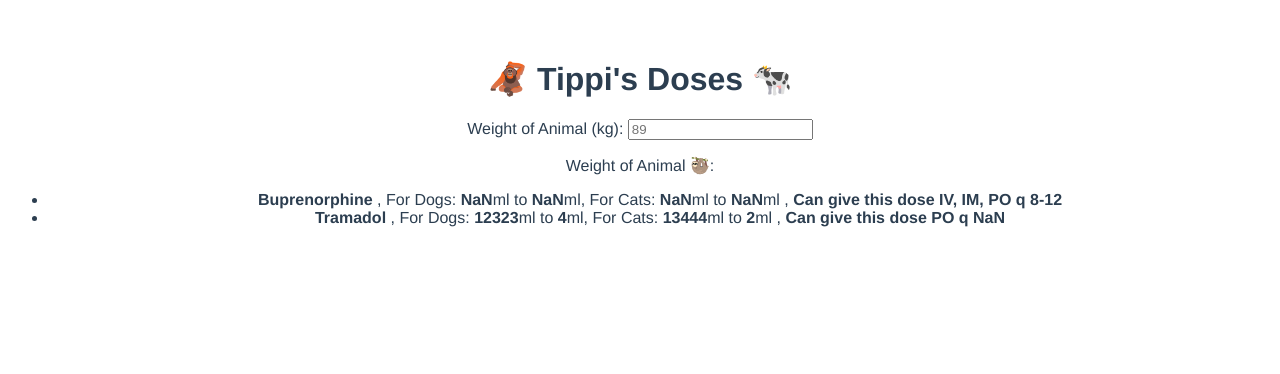
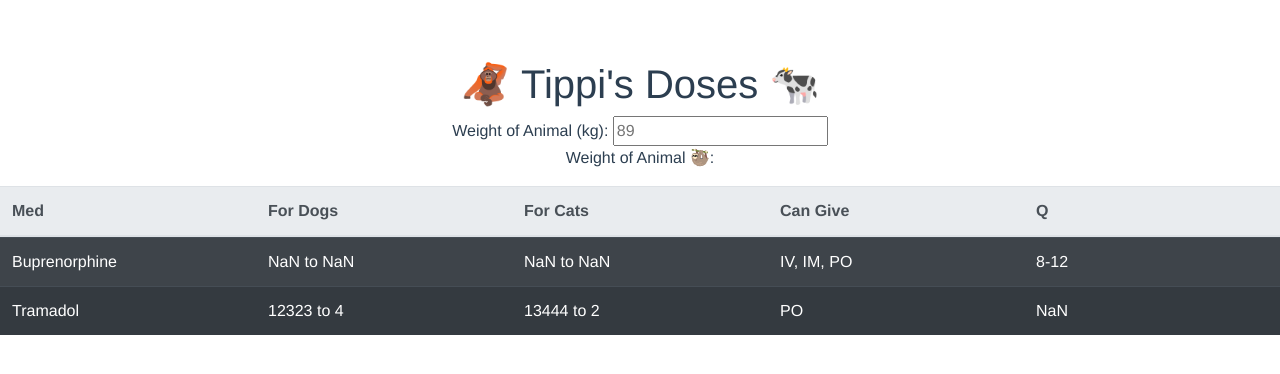
Before and after one commit to dannydenenberg/vet, a Vue app: page / in a window 1280 px wide. Shown: the top 374 px of the page. Built offline with nearby package versions, Linux system fonts and the light colour scheme.

Commit message:
bootstrap table

```diff
--- a/package.json
+++ b/package.json
@@ -8,6 +8,8 @@
     "lint": "vue-cli-service lint"
   },
   "dependencies": {
+    "bootstrap": "^4.4.1",
+    "bootstrap-vue": "^2.5.0",
     "core-js": "^3.6.4",
     "vue": "^2.6.11"
   },
--- a/src/App.vue
+++ b/src/App.vue
@@ -28,4 +28,8 @@ export default {
   color: #2c3e50;
   margin-top: 60px;
 }
+
+table {
+  text-align: left;
+}
 </style>
--- a/src/components/Doses.vue
+++ b/src/components/Doses.vue
@@ -1,6 +1,7 @@
 <template>
   <div>
-    <h1>🦧 Tippi's Doses 🐄</h1>Weight of Animal (kg):
+    <h1>🦧 Tippi's Doses 🐄</h1>
+    Weight of Animal (kg):
     <input
       pattern="[0-9]*"
       type="number"
@@ -13,12 +14,25 @@
       Weight of Animal 🦥:
       <strong>
         {{ weight }}
-        <span v-if="weight.length>0">kg</span>
+        <span v-if="weight.length > 0">kg</span>
       </strong>
     </p>
+    <b-table
+      striped
+      hover
+      :items="medicationsObjectsArrayToOutputStringsForTable"
+      :dark="true"
+      :fixed="true"
+      :headVariant="'light'"
+      :no-border-collapse="true"
+    ></b-table>
+
     <div class="results">
       <ul>
-        <li v-for="medication in arrayOfMedications" :key="medication.name">
+        <li
+          v-for="medication in arrayOfMedicationsProcess"
+          :key="medication.name"
+        >
           <Medication v-bind:info="medication" />
         </li>
       </ul>
@@ -36,12 +50,57 @@ export default {
   data() {
     return {
       weight: "",
-      test: { name: "heyoooo!" }
+      items: [
+        { age: 40, first_name: "Dickerson", last_name: "Macdonald" },
+        { age: 21, first_name: "Larsen", last_name: "Shaw" },
+        { age: 89, first_name: "Geneva", last_name: "Wilson" },
+        { age: 38, first_name: "Jami", last_name: "Carney" }
+      ]
     };
   },
   computed: {
+    /**
+     * Preprocessing for outputs.
+     */
+    medicationsObjectsArrayToOutputStringsForTable() {
+      const sigFigs = 2;
+      let medicationsObjectArray = this.arrayOfMedicationsProcess();
+
+      /*** Edit sig figs ***/
+      for (let i = 0; i < medicationsObjectArray.length; i++) {
+        medicationsObjectArray[i].dogs[0] = +medicationsObjectArray[
+          i
+        ].dogs[0].toFixed(sigFigs);
+        medicationsObjectArray[i].dogs[1] = +medicationsObjectArray[
+          i
+        ].dogs[1].toFixed(sigFigs);
+
+        medicationsObjectArray[i].cats[0] = +medicationsObjectArray[
+          i
+        ].cats[0].toFixed(sigFigs);
+        medicationsObjectArray[i].cats[1] = +medicationsObjectArray[
+          i
+        ].cats[1].toFixed(sigFigs);
+      }
+
+      let forTableArray = [];
+
+      /***** Package in strings for output nicely. *****/
+      medicationsObjectArray.forEach(o => {
+        const med = o.name;
+        const forDogs = o.dogs.join(" to ");
+        const forCats = o.cats.join(" to ");
+        const canGive = o.canGive.join(", ");
+        const q = o.q.join("-");
+
+        forTableArray.push({ med, forDogs, forCats, canGive, q });
+      });
+      return forTableArray;
+    }
+  },
+  methods: {
     // Filters the meds in to { name: 'alsdfj', .... } for the Medication to consume
-    arrayOfMedications() {
+    arrayOfMedicationsProcess() {
       // console.log(meds);
       let medicationsList = [];
       const weight = parseInt(this.weight); // get the actual weight in a number
@@ -55,6 +114,16 @@ export default {
           ...medInformation
         });
       }
+
+      /**
+       * To filter out for different user reasons
+       */
+      medicationsList = this.filterMedications(medicationsList);
+
+      return medicationsList;
+    },
+
+    filterMedications(medicationsList) {
       return medicationsList;
     }
   },
@@ -62,5 +131,4 @@ export default {
 };
 </script>
 
-<style>
-</style>
+<style></style>
--- a/src/main.js
+++ b/src/main.js
@@ -1,8 +1,12 @@
-import Vue from 'vue'
-import App from './App.vue'
+import Vue from "vue";
+import App from "./App.vue";
+import BootstrapVue from "bootstrap-vue";
+import "bootstrap/dist/css/bootstrap.min.css";
+import "bootstrap-vue/dist/bootstrap-vue.css";
 
-Vue.config.productionTip = false
+Vue.config.productionTip = false;
+Vue.use(BootstrapVue);
 
 new Vue({
-  render: h => h(App),
-}).$mount('#app')
+  render: h => h(App)
+}).$mount("#app");
```
Also changed, not shown: 1 other file (tests, documents, lock files or other folders).
